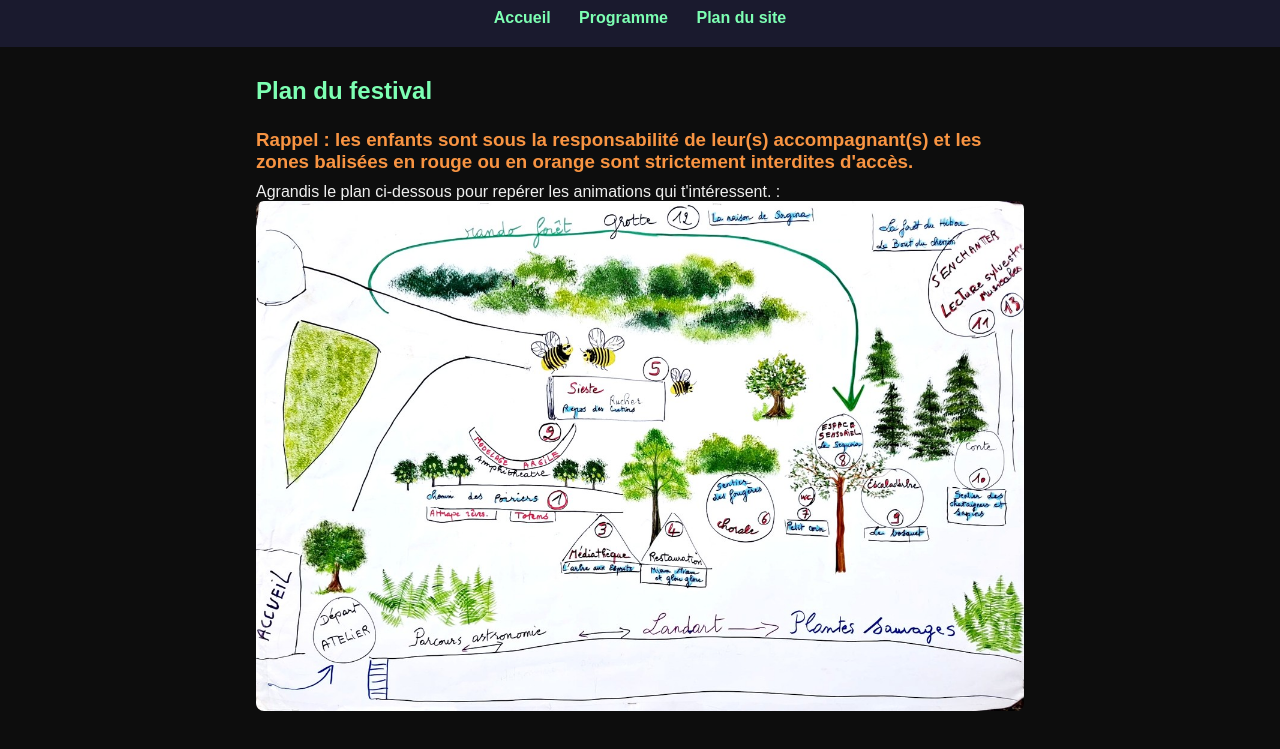
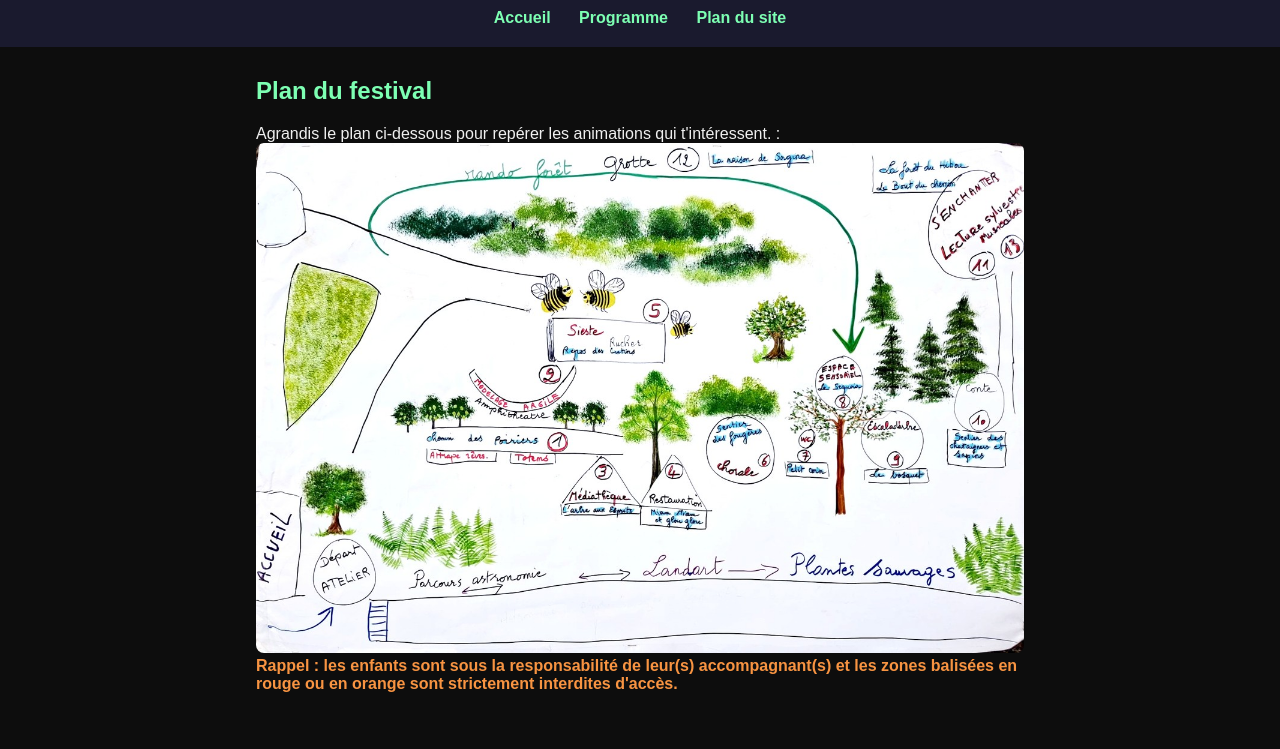
Before and after one commit to BenjiUrt/Foret-en-Fete, a plain HTML site: page plan.html in a window 1280 px wide. Shown: the part 57-806 px from the top of the page. Drawn offline with Linux system fonts and the light colour scheme.

Commit message:
Update plan.html

```diff
--- a/plan.html
+++ b/plan.html
@@ -19,10 +19,10 @@
 
   <main>
     <h2>Plan du festival</h2>
-    <h3 style="color: #F89442;">Rappel : les enfants sont sous la responsabilité de leur(s) accompagnant(s) et les zones balisées en rouge ou en orange sont strictement interdites d'accès.</h3>
     <p>Agrandis le plan ci-dessous pour repérer les animations qui t'intéressent. :</p>
 
     <img src="Plan Foret.jpg" alt="Plan du festival" style="max-width:100%; border-radius:8px;" />
+   <h4 style="color: #F89442;">Rappel : les enfants sont sous la responsabilité de leur(s) accompagnant(s) et les zones balisées en rouge ou en orange sont strictement interdites d'accès.</h4>
   </main>
 
 </body>
```
